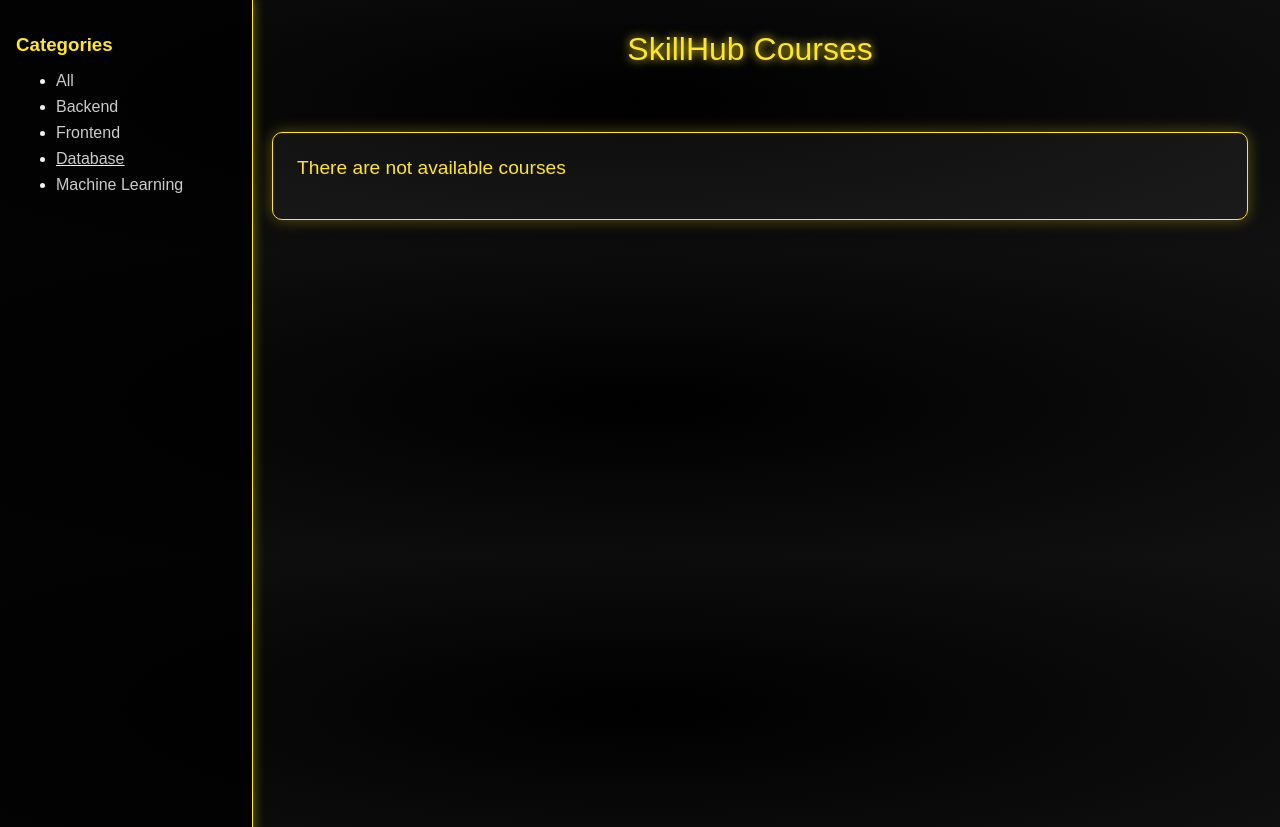
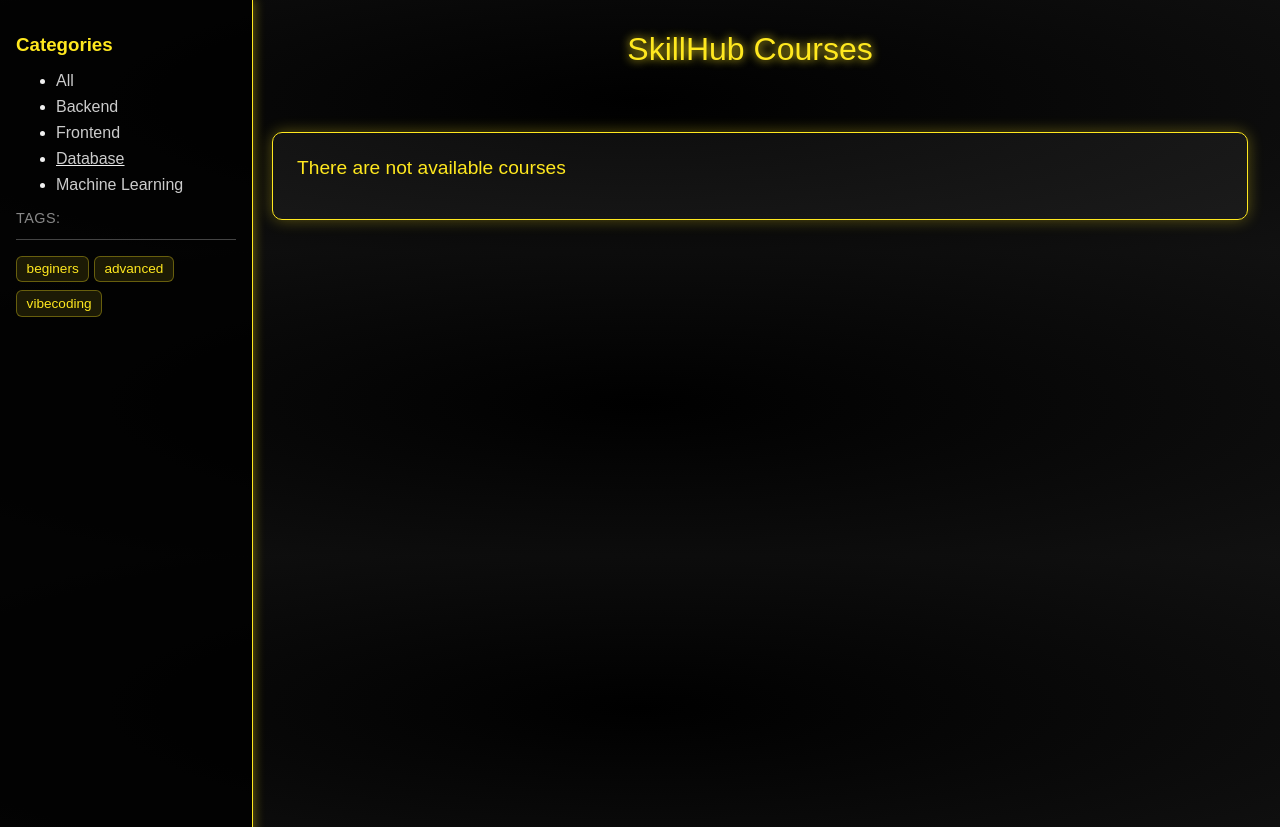
Before and after one commit to saveliyu/skill_hub, a Django app: page /category/database/ in a window 1280 px wide. Shown: the part 52-879 px from the top of the page. Run offline with Django 5.2, Linux system fonts and the light colour scheme; data comes from the database, SQL or seed files in the repository; both versions use the stored data as it was after the commit.

Commit message:
add courses tags

```diff
--- a/skillhub/courses/models.py
+++ b/skillhub/courses/models.py
@@ -36,6 +36,7 @@ class Course(models.Model):
     updated = models.DateTimeField(auto_now=True)
     category = models.ForeignKey(Category, on_delete=models.PROTECT, related_name='courses')
     is_published = models.BooleanField(choices=Status.choices, default=Status.DRAFT)
+    tags = models.ManyToManyField('TagCourse', blank=True, related_name='courses')
 
     objects = models.Manager()
     published = PublishedManager()
@@ -51,3 +52,13 @@ class Course(models.Model):
 
     def get_absolute_url(self):
         return reverse('course', kwargs={'course_slug': self.slug})
+
+class TagCourse(models.Model):
+    tag = models.CharField(max_length=100, db_index=True)
+    slug = models.SlugField(max_length=100, unique=True, db_index=True)
+
+    def __str__(self):
+        return self.tag
+
+    def get_absolute_url(self):
+        return reverse('tag', kwargs={'tag_slug': self.slug})
--- a/skillhub/courses/static/courses/css/style.css
+++ b/skillhub/courses/static/courses/css/style.css
@@ -153,3 +153,104 @@ header {
     box-shadow: 0 0 15px #ffe81f, 0 0 5px #ffe81f inset;
     transform: scale(1.05);
 }
+
+.tag {
+    display: inline-block;
+    background: #ffe81f22;
+    border: 1px solid #ffe81f55;
+    color: #ffe81f;
+    padding: 0.2rem 0.6rem;
+    margin: 0.2rem;
+    border-radius: 5px;
+    font-size: 0.8rem;
+    text-decoration: none;
+    transition: 0.2s;
+}
+.tag:hover {
+    background: #ffe81f;
+    color: #000;
+}
+
+/* Блок с тегами под категориями */
+.tagsbar {
+    margin-top: 2rem;
+    padding-top: 1rem;
+    border-top: 1px solid #ffe81f55;
+    list-style: none;
+    padding-left: 0;
+}
+
+.tagsbar-title {
+    color: #ffe81f;
+    font-weight: bold;
+    margin-bottom: 0.8rem;
+    text-transform: uppercase;
+    font-size: 1rem;
+}
+
+/* Отдельный тег */
+.tagsbar li {
+    margin-bottom: 0.5rem;
+}
+
+.tagsbar a {
+    display: block;
+    background: rgba(255, 232, 31, 0.1);
+    border: 1px solid #ffe81f55;
+    color: #ffe81f;
+    padding: 0.4rem 0.6rem;
+    border-radius: 6px;
+    text-decoration: none;
+    font-size: 0.9rem;
+    transition: all 0.2s ease;
+}
+
+.tagsbar a:hover {
+    background: #ffe81f;
+    color: #000;
+    box-shadow: 0 0 10px #ffe81f;
+}
+
+/* Контейнер тегов */
+.tagsbar {
+    margin-top: 0rem;
+    padding-top: 1rem;
+    border-top: 1px solid #444; /* Тонкая разделительная линия */
+    list-style: none;
+    padding-left: 0;
+}
+
+/* Заголовок блока тегов */
+.tagsbar-title {
+    color: #888; /* серый и менее заметный */
+    font-weight: 500;
+    margin-bottom: 0.8rem;
+    font-size: 0.9rem;
+    letter-spacing: 0.5px;
+}
+
+/* Отдельный тег */
+.tagsbar li {
+    display: inline-block; /* теги идут в одну строку */
+    margin: 0 0rem 0rem 0; /* отступы между тегами */
+}
+
+/* Ссылка-тег */
+.tagsbar a {
+    display: inline-block; /* размер по содержимому */
+    background: rgba(255, 232, 31, 0.1);
+    border: 1px solid #ffe81f55;
+    color: #ffe81f;
+    padding: 0.3rem 0.6rem;
+    border-radius: 6px;
+    text-decoration: none;
+    font-size: 0.85rem;
+    transition: all 0.2s ease;
+}
+
+/* Hover эффект */
+.tagsbar a:hover {
+    background: #ffe81f;
+    color: #000;
+    box-shadow: 0 0 8px #ffe81f;
+}
--- a/skillhub/courses/templates/courses/index.html
+++ b/skillhub/courses/templates/courses/index.html
@@ -11,7 +11,10 @@
     <a href="#">Contacts</a>
     <a href="#">Help</a>
 </nav>
-{% show_navbar selected_cat %}
+<aside class="side-nav">
+    {% show_navbar selected_cat %}
+    {% show_tagsbar %}
+</aside>
 <header>SkillHub Courses</header>
 
     <section class="course-grid">
@@ -26,6 +29,11 @@
             <div class="course-title">{{ course.title }}</div>
             <div class="course-description">{{ course.description|linebreaks|truncatewords:15 }}</div>
             <a href="{{ course.get_absolute_url }}" class="btn">about</a>
+            <div class="tags">
+                {% for tag in course.tags.all %}
+                    <a href="{{ tag.get_absolute_url }}" class="tag">{{ tag.tag }}</a>
+                {% endfor %}
+            </div>
             <div class="course-footer">
                 <p class="topic">{{ course.category.name }}</p>
                 <p class="date">{{ course.updated|date:"d.m.Y" }}</p>
--- a/skillhub/courses/templates/courses/navbar.html
+++ b/skillhub/courses/templates/courses/navbar.html
@@ -1,4 +1,3 @@
-<aside class="side-nav">
         <h3>Categories</h3>
     <ul>
         <li class="{% if selected_cat == 0 %}selected{% endif %}"><a href="{% url 'index' %}">All</a></li>
@@ -8,4 +7,3 @@
         </li>
         {% endfor %}
     </ul>
-</aside>
--- /dev/null
+++ b/skillhub/courses/templates/courses/tagsbar.html
@@ -0,0 +1,8 @@
+{% if tags %}
+<p class="tagsbar-title">Tags:</p>
+<ul class="tagsbar">
+    {% for i in tags %}
+    <li><a href="{{ i.get_absolute_url }}">{{ i.tag }}</a></li>
+    {% endfor %}
+</ul>
+{% endif %}
--- a/skillhub/courses/templatetags/courses_tags.py
+++ b/skillhub/courses/templatetags/courses_tags.py
@@ -1,12 +1,12 @@
 from django import template
 from .. import views
-from ..models import Category, Course
+from ..models import Category, Course, TagCourse
 
 register = template.Library()
 
 @register.simple_tag()
 def count_courses_by_category(category):
-    if category == 0:
+    if not category:
         return len(Course.published.all())
     return len(Course.published.filter(category=Category.objects.get(slug=category)))
 
@@ -14,3 +14,8 @@ def count_courses_by_category(category):
 def show_navbar(selected_cat=0):
     cats = Category.objects.all()
     return {'cats': cats, 'selected_cat': selected_cat}
+
+@register.inclusion_tag('courses/tagsbar.html')
+def show_tagsbar():
+    tags = TagCourse.objects.all()
+    return {'tags': tags}
--- a/skillhub/courses/urls.py
+++ b/skillhub/courses/urls.py
@@ -6,4 +6,5 @@ urlpatterns = [
     path('', views.index, name='index'),
     path('course/<str:course_slug>/', views.course, name='course'),
     path('category/<slug:category_slug>/', views.category, name='category'),
+    path('tag/<slug:tag_slug>/', views.show_by_tag, name='tag'),
 ]
--- a/skillhub/courses/views.py
+++ b/skillhub/courses/views.py
@@ -2,7 +2,7 @@ from django.http import HttpResponse
 from django.shortcuts import render, get_object_or_404
 from django.utils.text import slugify
 
-from courses.models import Course, Category
+from courses.models import Course, Category, TagCourse
 
 # Create your views here.
 
@@ -34,5 +34,19 @@ def category(request, category_slug):
     category = get_object_or_404(Category, slug=category_slug)
     courses = Course.published.filter(category__id=category.pk)
 
-    context = {'title': f'SkillHub Courses: {category.name}', 'courses': courses, 'selected_cat': category_slug}
+    context = {
+        'title': f'SkillHub Courses: {category.name}',
+        'courses': courses,
+        'selected_cat': category_slug
+    }
     return render(request, 'courses/index.html', context)
+
+def show_by_tag(request, tag_slug):
+    tag = get_object_or_404(TagCourse, slug=tag_slug)
+    courses = tag.courses.filter(is_published=Course.Status.PUBLISHED)
+    context =  {
+        'title': f'SkillHub Courses with "{tag.tag}" tag',
+        'courses': courses,
+        'selected_cat': None,
+    }
+    return render(request, 'courses/index.html', context)
```
Also changed, not shown: skillhub/courses/migrations/0006_alter_course_category.py (added), skillhub/courses/migrations/0007_tagcourse_course_tags.py (added), skillhub/db.sqlite3, 1 other file.
